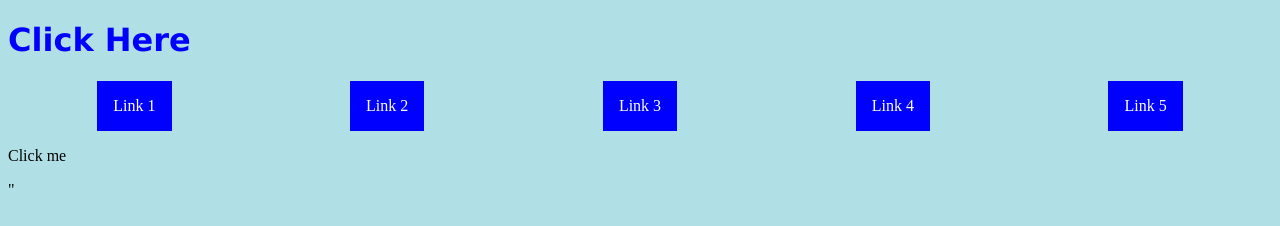
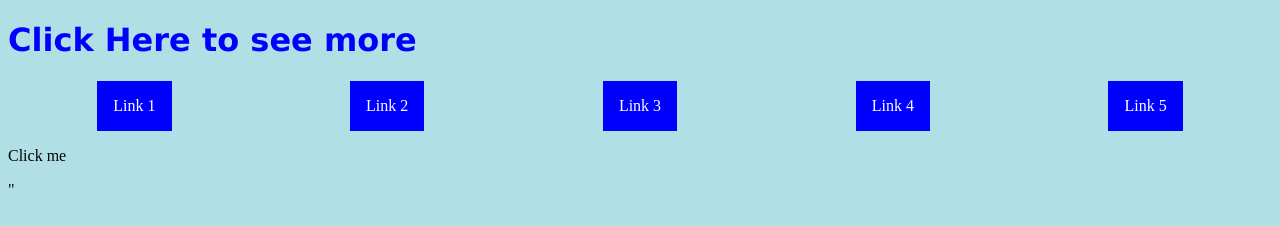
Before and after one commit to AHMEDSHEIKH2020/Lab-two, a plain HTML site: page index.html in a window 1280 px wide. Drawn offline with Linux system fonts and the light colour scheme.

Commit message:
More text added

```diff
--- a/index.html
+++ b/index.html
@@ -7,7 +7,7 @@
   </head>
   <body>
     <header>
-      <h1>Click Here</h1>
+      <h1>Click Here to see more</h1>
     </header>
 
     <nav>
```
